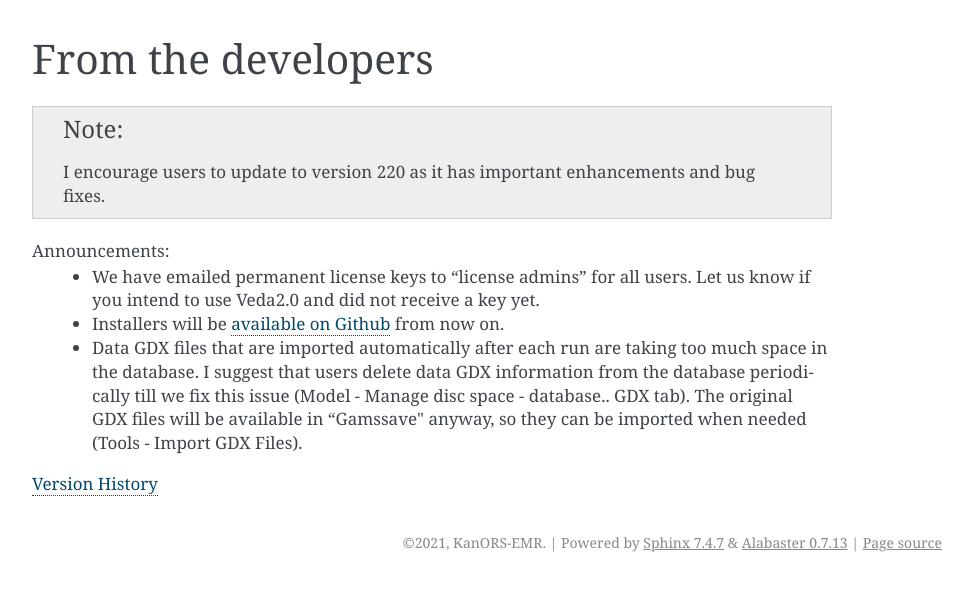
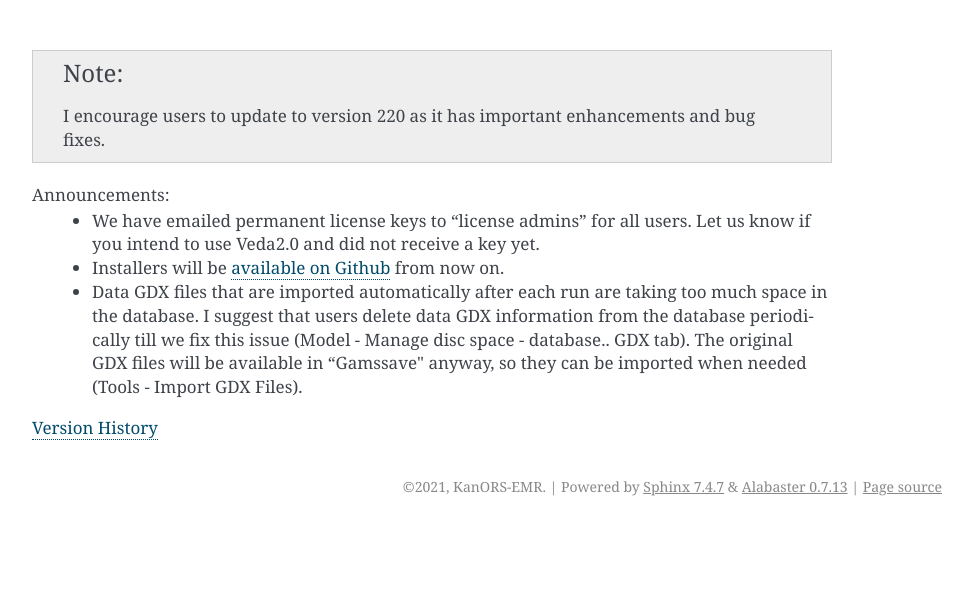
Before and after one commit to kanors-emr/Veda-start-page-news, a Sphinx documentation site: the page built from docs/source/index.rst, in a window 1280 px wide. Shown: the top 591 px of the page, without its empty margins (168-1141 px from the left). Built offline with Sphinx 7.4.7, drawn with Linux system fonts in a browser that asks for light colours.

Commit message:
Update index.rst

```diff
--- a/docs/source/index.rst
+++ b/docs/source/index.rst
@@ -2,9 +2,6 @@
    sphinx-quickstart on Tue Feb 23 11:03:05 2021.
    You can adapt this file completely to your liking, but it should at least
    contain the root `toctree` directive.
-
-From the developers
-===================
 
 .. note::
     I encourage users to update to version 220 as it has important enhancements and bug fixes.
```
